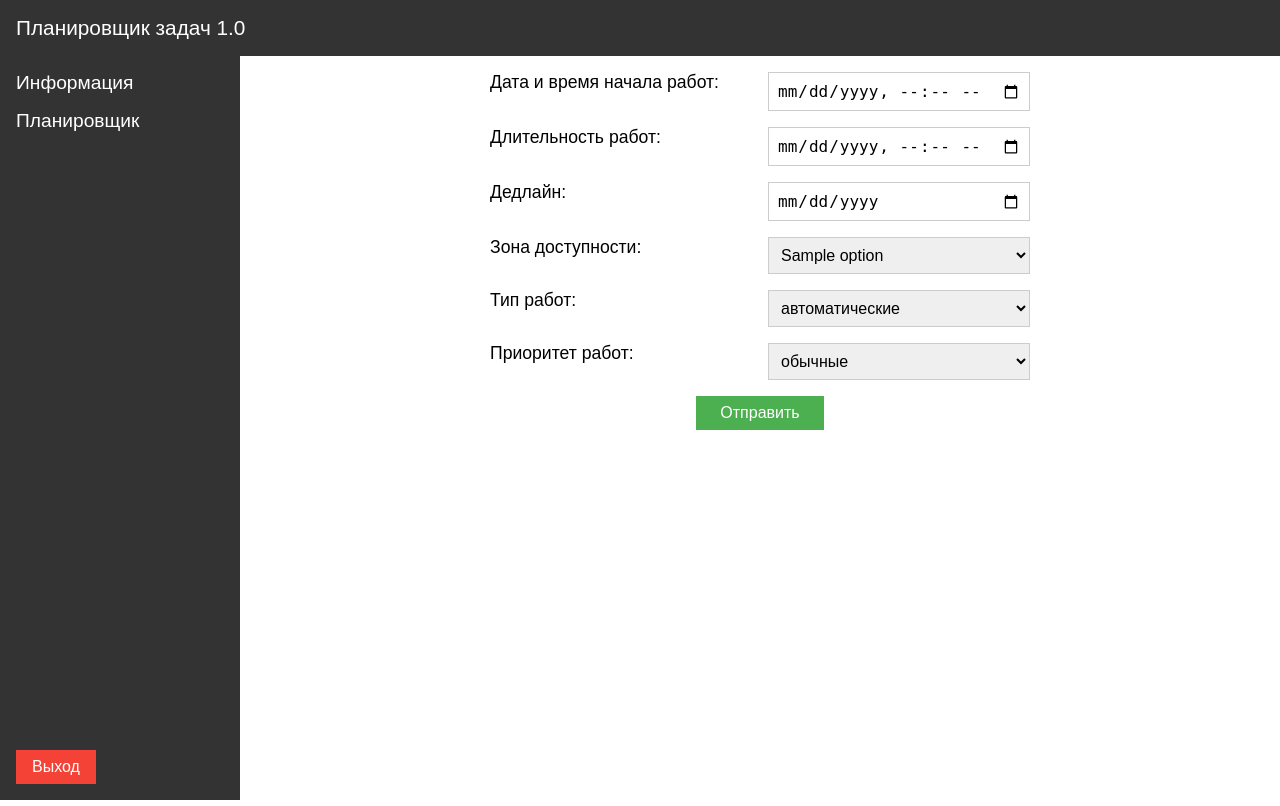
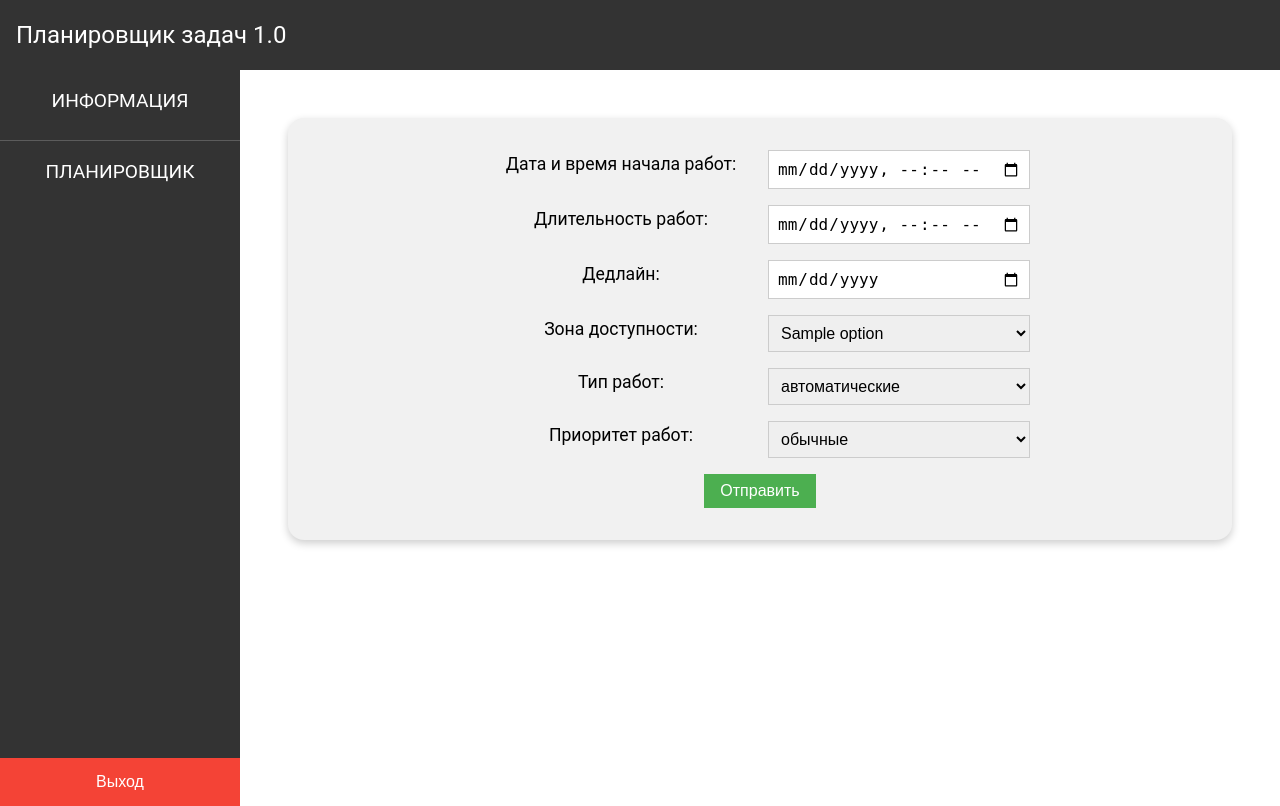
Before and after one commit to dmitrii1312/tinkoffcup, a Flask app: template templates/index.html in a window 1280 px wide. Run offline with Flask 2, Linux system fonts and the light colour scheme; the template is opened without the code that fills it: most values are stand-ins (such as "Sample title", 1, 10 or a date in 2020); parts of the project's set-up code (start-up, migrations or seed data) failed here and were passed over.

Commit message:
frontend fixes

```diff
--- a/static/css/index.css
+++ b/static/css/index.css
@@ -8,12 +8,12 @@
     display: grid;
     grid-template-areas:
       "header header"
-      "nav content"
-      "footer footer";
+      "nav content";
     grid-template-columns: 15rem 1fr;
-    grid-template-rows: auto 1fr auto;
-    min-height: 100vh;
-    font-family: Arial, sans-serif;
+    grid-template-rows: auto 1fr;
+    font-family: 'Roboto', Arial, sans-serif;
+    line-height: 1.6;
+    height: 100vh;
 }
 
 header {
@@ -22,7 +22,7 @@
     color: white;
     text-align: left;
     padding: 1rem;
-    font-size: 1.3rem;
+    font-size: 1.5rem;
 }
 
 nav {
@@ -31,23 +31,47 @@
     display: flex;
     flex-direction: column;
     justify-content: space-between;
-    padding: 1rem;
+    height: 100%;
+    overflow-y: auto;
 }
 
 nav ul {
+    display: flex;
+    flex-direction: column;
     list-style-type: none;
+    padding: 0;
 }
 
 nav li {
-    margin-bottom: 1rem;
+    margin-bottom: 0.5rem;
+    position: relative;
+    text-align: center;
+}
+
+nav li::after {
+    content: '';
+    position: absolute;
+    left: 0;
+    right: 0;
+    bottom: -0.5rem;
+    height: 1px;
+    background-color: rgba(255, 255, 255, 0.2);
+}
+
+nav li:last-child::after {
+    display: none;
 }
 
 nav a {
+    display: flex;
+    justify-content: center;
+    align-items: center;
     color: white;
     text-decoration: none;
     font-size: 1.2rem;
-    padding: 0.3rem 0;
+    padding: 1rem 0;
     transition: background-color 0.3s ease;
+    text-transform: uppercase;
 }
 
 nav a:hover {
@@ -61,8 +85,12 @@
     font-size: 1rem;
     border: none;
     cursor: pointer;
-    align-self: flex-start;
-    margin-top: auto;
+    width: 100%; /* изменение */
+    height: 3rem;
+    display: block;
+    justify-content: center;
+    text-align: center;
+    align-items: center;
     transition: background-color 0.3s ease;
 }
 
@@ -73,6 +101,9 @@
 main {
     grid-area: content;
     padding: 1rem;
+    min-height: calc(100vh - 4rem);
+    overflow-y: auto;
+    height: 100%; /* добавляем высоту на 100% */
 }
 
 .body {
@@ -80,6 +111,28 @@
     flex-direction: column;
     justify-content: center;
     align-items: center;
+    background-color: #f1f1f1;
+    padding: 2rem;
+    margin: 2rem;
+    border-radius: 1rem;
+    box-shadow: 0 0.2rem 0.5rem rgba(0, 0, 0, 0.2);
+    text-align: center;
+}
+
+.form-heading {
+    font-size: 2rem;
+    margin-bottom: 2rem;
+}
+
+.form-description {
+    font-size: 1.2rem;
+    margin-bottom: 2rem;
+}
+
+.form-image {
+    width: 100%;
+    max-width: 600px;
+    margin-bottom: 2rem;
 }
 
 form {
@@ -112,8 +165,9 @@
     align-self: center;
     background-color: #4CAF50;
     color: white;
+    padding: 0.5rem 1rem;
+    font-size: 1rem;
     border: none;
-    padding: 0.5rem 1.5rem;
     cursor: pointer;
     transition: background-color 0.3s ease;
 }
@@ -122,10 +176,12 @@
     background-color: #45a049;
 }
 
-  footer {
-    grid-area: footer;
-    background-color: #333;
-    color: white;
-    text-align: left;
-    padding: 1rem;
+h1 {
+    font-size: 2rem;
+    margin-bottom: 1rem;
 }
+
+p {
+    font-size: 1.2rem;
+    margin-bottom: 1rem;
+}
--- a/templates/index.html
+++ b/templates/index.html
@@ -3,12 +3,10 @@
 <head>
   <meta charset="UTF-8">
   <meta name="viewport" content="width=device-width, initial-scale=1.0">
-  <title>Scheduling events</title>
-  <!-- <script src="{{ url_for('static', filename='ajax.js') }}"></script> -->
+  <title>Планировщик задач</title>
   <link rel="stylesheet" href="{{ url_for('static', filename='css/index.css') }}">
   <script>
     var configData = JSON.parse({{ config_app|tojson }});
-    // Обработать конфигурацию хз, пока надо ли... Возможно надо всё в бэк
     console.log(configData);
 </script>
 </head>
@@ -53,21 +51,10 @@
               <option value="critical">критические</option>
             </select>
 
-          <!-- <label for="workInterval">Итервал проведения работ:</label>
-          <select id="workInterval" name="workInterval">
-              <option value="once">один раз</option>
-              <option value="daily">каждый день</option>
-              <option value="weekly">каждую неделю</option>
-              <option value="monthly">каждый месяц</option>
-          </select> -->
-
         </div>
         <input type="submit" value="Отправить">
       </form>
     </div>
-    </form>
   </main>
-  <!-- <footer>
-  </footer> -->
 </body>
 </html>
```
Lines whose indentation alone changed are shown as unchanged.
